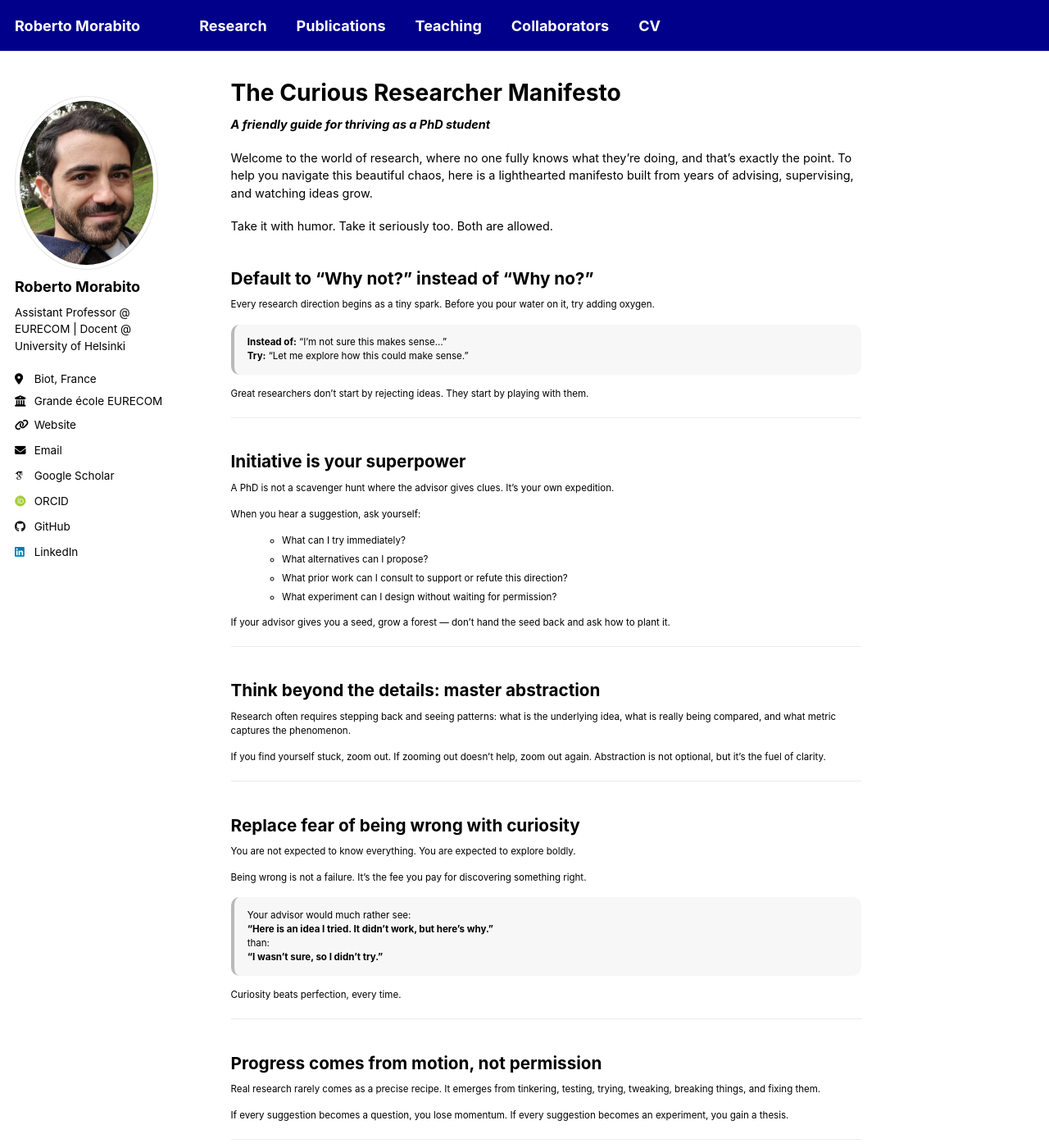
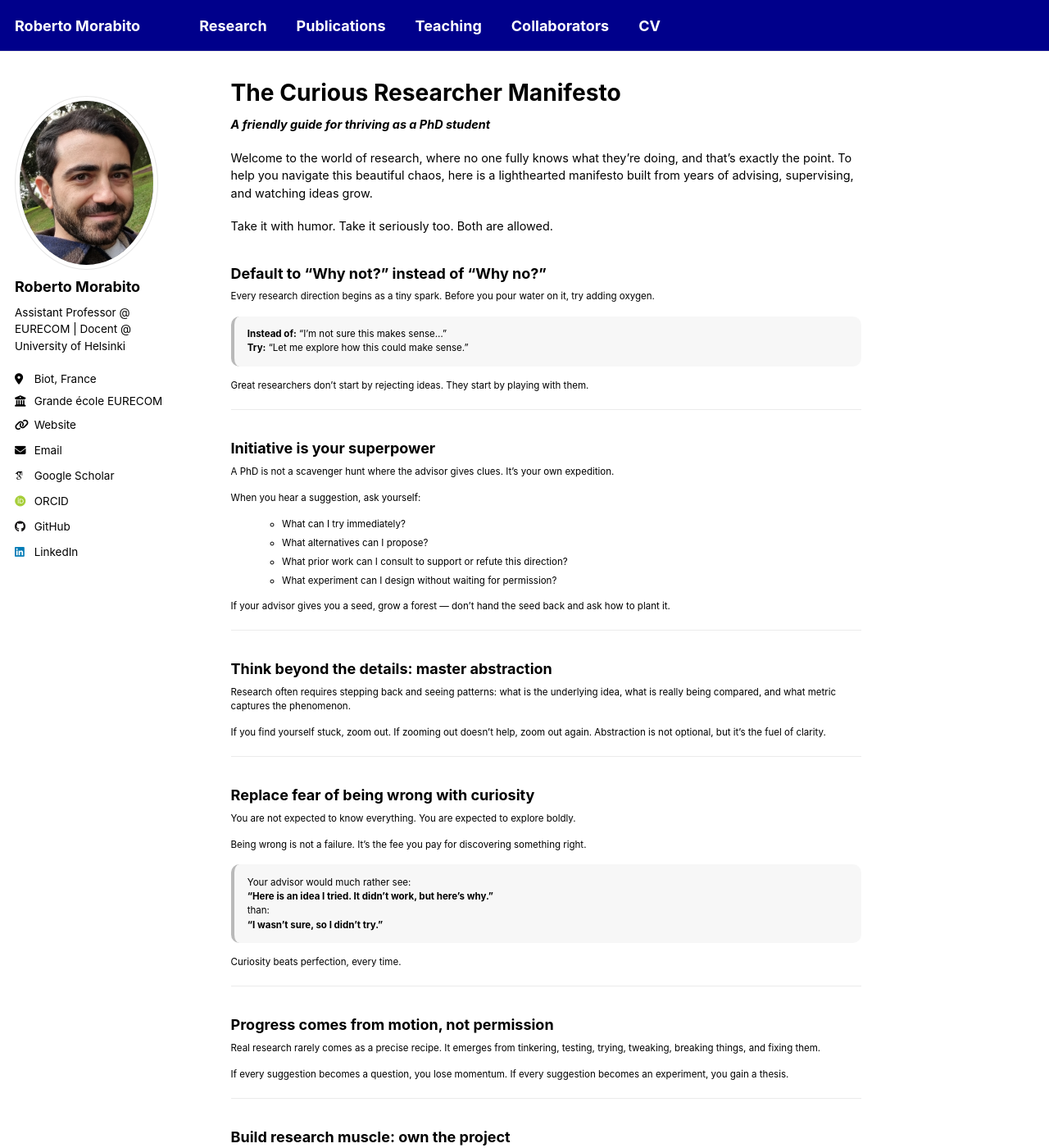
Before and after one commit to robertmora/robertmora.github.io, a Jekyll site: the page built from _pages/manifesto.html, in a window 1280 px wide and 1400 px high. Shown: the whole window at 82% size. Built offline with Jekyll 4.4.1, drawn with Linux system fonts in a browser that asks for light colours; some web fonts are replaced; a script that is not in the unit is left out.

Commit message:
Update manifesto.html

```diff
--- a/_pages/manifesto.html
+++ b/_pages/manifesto.html
@@ -166,7 +166,7 @@ author_profile: true
     }
 
     .principles h3 {
-      font-size: 1.15rem;
+      font-size: 1rem;
     }
     ul {
       margin: 0.5rem 0 0.75rem 1.25rem;
```
